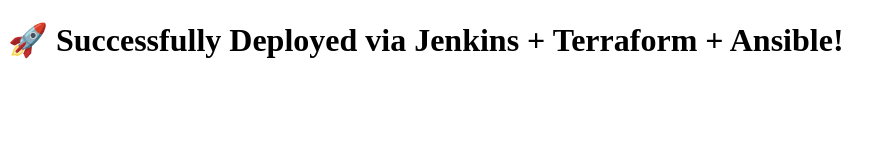
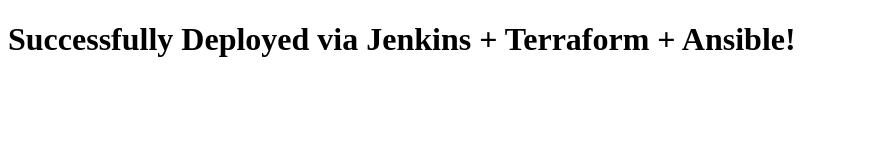
Before and after one commit to Muhammad-Fahad21/Devops-project, a plain HTML site: page Final-devops-pipeline/app/index.html in a window 1280 px wide. Shown: the whole page, without its empty margins (0-895 px from the left). Drawn offline with Linux system fonts and the light colour scheme.

Commit message:
Update index.html

```diff
--- a/Final-devops-pipeline/app/index.html
+++ b/Final-devops-pipeline/app/index.html
@@ -4,6 +4,6 @@
   <title>Final DevOps Project</title>
 </head>
 <body>
-  <h1>🚀 Successfully Deployed via Jenkins + Terraform + Ansible!</h1>
+  <h1> Successfully Deployed via Jenkins + Terraform + Ansible!</h1>
 </body>
 </html>
```
